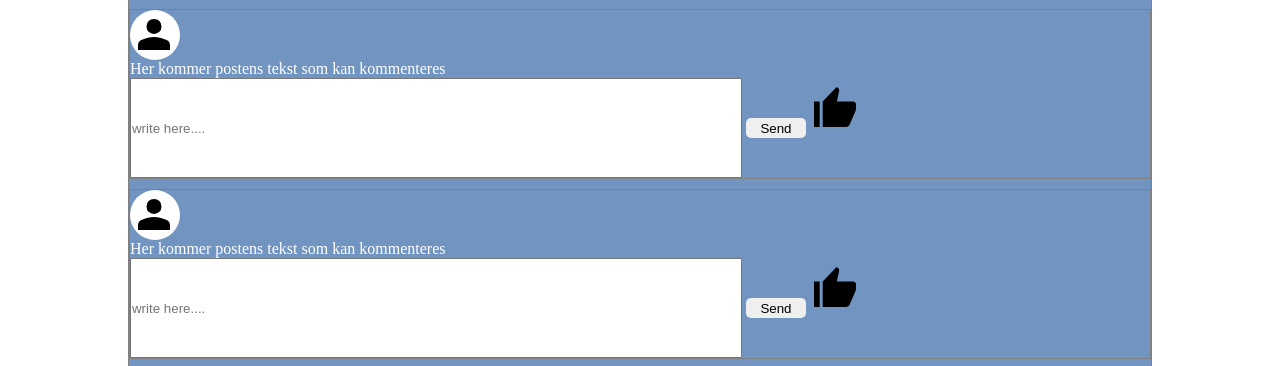
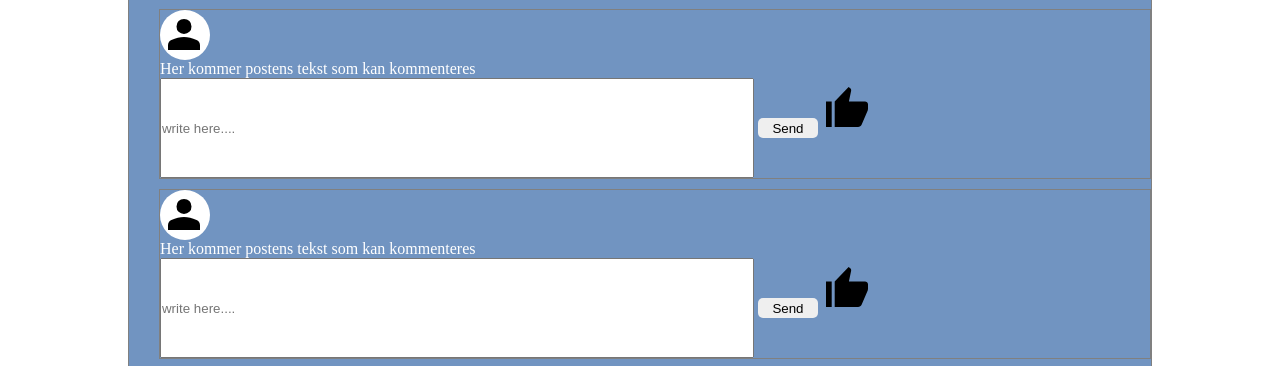
Before and after one commit to Noroff-FED-Campus-Assignments/js2_ca-course-assignment_js2_a-l, a website: page profile.html in a window 1280 px wide. Shown: the part 432-798 px from the top of the page. Drawn offline with Linux system fonts and the light colour scheme.

Commit message:
Added scss to profile page

```diff
--- a/scss/components/_profile.scss
+++ b/scss/components/_profile.scss
@@ -103,6 +103,9 @@
         border: 1px solid gray;
         margin: 10px 0;
     }
+    & .feed__container > div {
+        margin: 10px 0 10px 30px;
+    }
     & .feed__like {
         background-color: transparent;
         border: none;
```
Also changed, not shown: css/styles.css, 1 other file.
